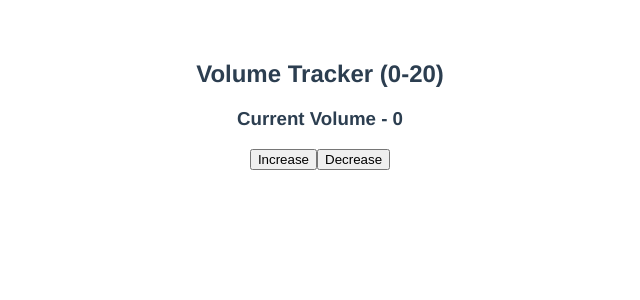
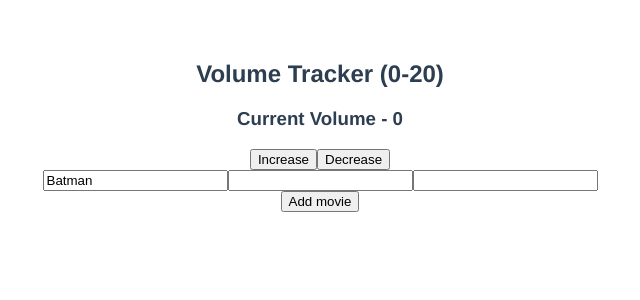
Before and after one commit to devmuhmed/journey-of-vuejs, a Vue app in the folder tasks/codevolution/: page / in a window 1280 px wide. Shown: the top 300 px of the page, without its empty margins (320-960 px from the left). Built offline with nearby package versions, Linux system fonts and the light colour scheme.

Commit message:
codevolution lesson 28 watcher Immediate and Deep

```diff
--- a/tasks/codevolution/src/Watcher.vue
+++ b/tasks/codevolution/src/Watcher.vue
@@ -4,6 +4,13 @@
     <div>
         <button @click="volume += 2">Increase</button>
         <button @click="volume -= 2">Decrease</button>
+    </div>
+
+    <input type="text" v-model="movie">
+    <input type="text" v-model="movieInfo.title">
+    <input type="text" v-model="movieInfo.actor">
+    <div>
+        <button @click="movieList.push('wonder woman')">Add movie</button>
     </div>
 </template>
 
@@ -13,7 +20,13 @@
     name: 'WatcherApp',
     data() {
         return{
-            volume:0
+            volume:0,
+            movie: 'Batman',
+            movieInfo: {
+                title: '',
+                actor: '',
+            },
+            movieList: ['Batman', 'superman'],
         }
     },
     watch: {
@@ -21,7 +34,32 @@
             if(newValue > oldValue && newValue === 16) {
                 alert('Listening to a high volume for a long time may damage your hearing')
             }
-        }
+        },
+
+        // movie(newValue) {
+        //     console.log(`Calling API with movie name = ${newValue}`)
+        // }
+
+        movie: {
+            handler(newValue) {
+                console.log(`Calling API with movie name = ${newValue}`)
+            },
+            immediate: true,
+        },
+
+        movieInfo: {
+            handler(newValue) {
+                console.log(`Calling API with movie title = ${newValue.title} and actor = ${newValue.actor}`)
+            },
+            deep: true,
+        },
+
+        movieList: {
+            handler(newValue) {
+                console.log(`Updated List = ${newValue}`)
+            },
+            deep: true,
+        },
     }
 }
 </script>
```
